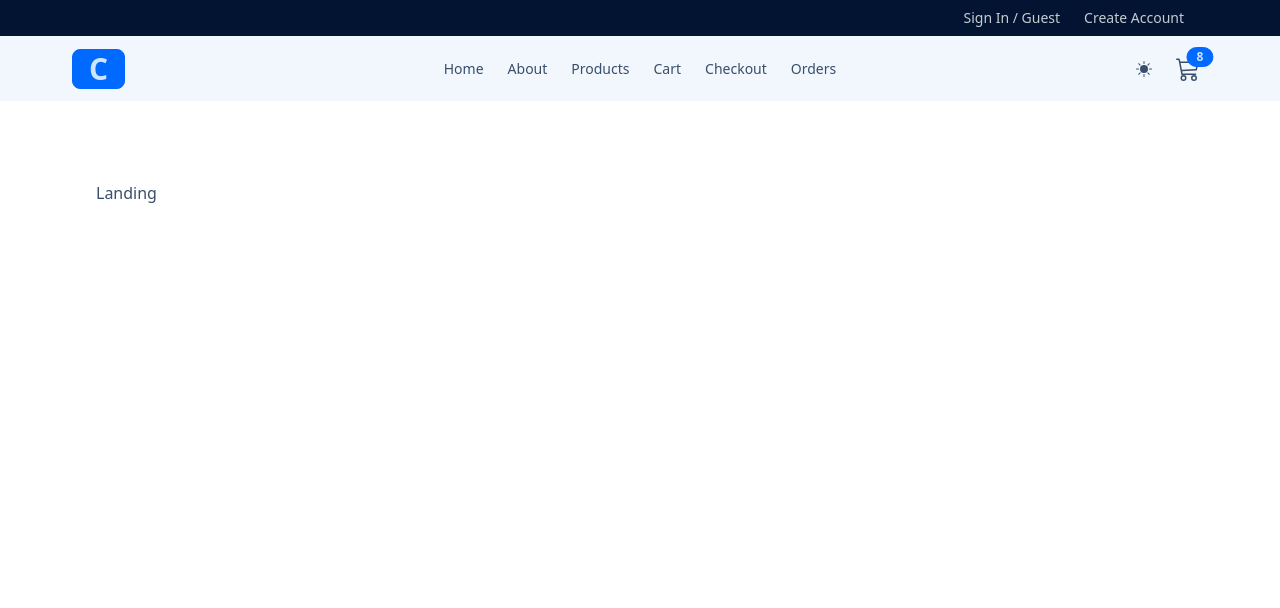
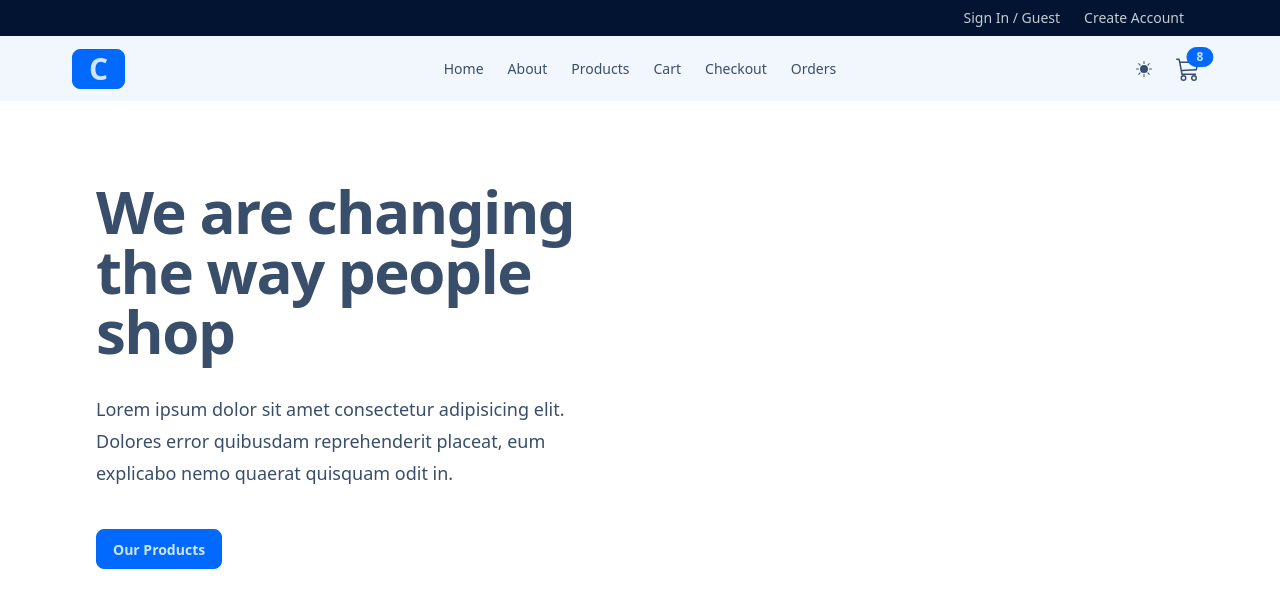
Before and after one commit to vsbron/course-all-in-one-2025, a React (Vite) app in the folder 12-comfy-store/: page / in a window 1280 px wide. Shown: the top 608 px of the page. Built offline with nearby package versions, Linux system fonts and the light colour scheme.

Commit message:
12-comfy-store - Set up the Hero Component

```diff
--- /dev/null
+++ b/12-comfy-store/src/components/Hero.jsx
@@ -0,0 +1,43 @@
+import { Link } from "react-router-dom";
+
+import hero1 from "../assets/hero1.webp";
+import hero2 from "../assets/hero2.webp";
+import hero3 from "../assets/hero3.webp";
+import hero4 from "../assets/hero4.webp";
+
+// Add images to an array
+const carouselImages = [hero1, hero2, hero3, hero4];
+
+function Hero() {
+  // Returned JSX
+  return (
+    <div className="grid lg:grid-cols-2 gap-24 items-center">
+      {/* INFO */}
+      <div className="">
+        <h1 className="max-w-2xl text-4xl font-bold tracking-tight mb-8 sm:text-6xl">
+          We are changing the way people shop
+        </h1>
+        <p className="max-w-xl text-lg leading-8 mb-10">
+          Lorem ipsum dolor sit amet consectetur adipisicing elit. Dolores error
+          quibusdam reprehenderit placeat, eum explicabo nemo quaerat quisquam
+          odit in.
+        </p>
+        <div>
+          <Link to="/products" className="btn btn-primary">
+            Our Products
+          </Link>
+        </div>
+      </div>
+      {/* CAROUSEL */}
+      <div className="hidden h-[28rem] lg:carousel carousel-center p-4 space-x-4 bg-neutral rounded-box">
+        {carouselImages.map((image) => (
+          <div key={image} className="carousel-item">
+            <img src={image} className="rounded-box h-full w-80 object-cover" />
+          </div>
+        ))}
+      </div>
+    </div>
+  );
+}
+
+export default Hero;
--- a/12-comfy-store/src/components/index.js
+++ b/12-comfy-store/src/components/index.js
@@ -1,4 +1,5 @@
 export { default as FormInput } from "./FormInput";
 export { default as Header } from "./Header";
+export { default as Hero } from "./Hero";
 export { default as Navbar } from "./Navbar";
 export { default as SubmitBtn } from "./SubmitBtn";
--- a/12-comfy-store/src/pages/Landing.jsx
+++ b/12-comfy-store/src/pages/Landing.jsx
@@ -1,6 +1,12 @@
+import { Hero } from "../components";
+
 function Landing() {
   // Returned JSX
-  return <div>Landing</div>;
+  return (
+    <>
+      <Hero />
+    </>
+  );
 }
 
 export default Landing;
```
